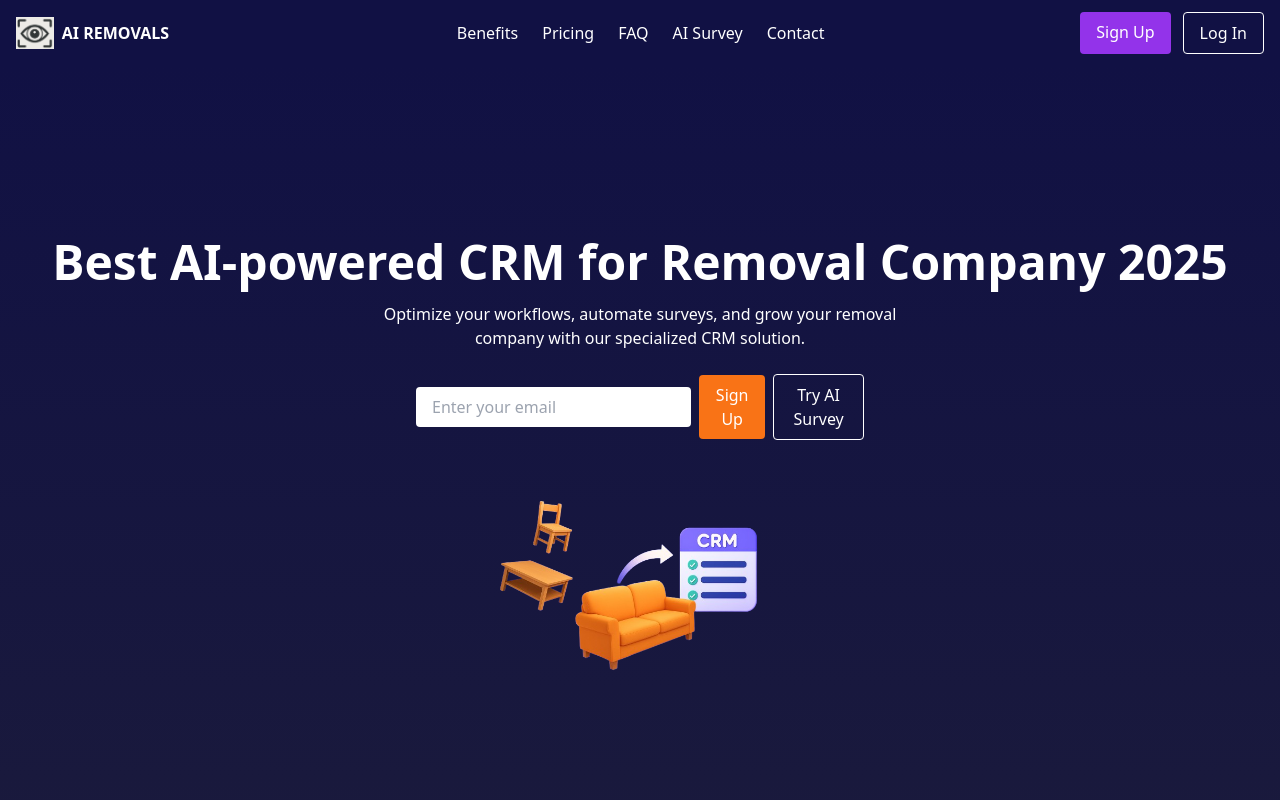
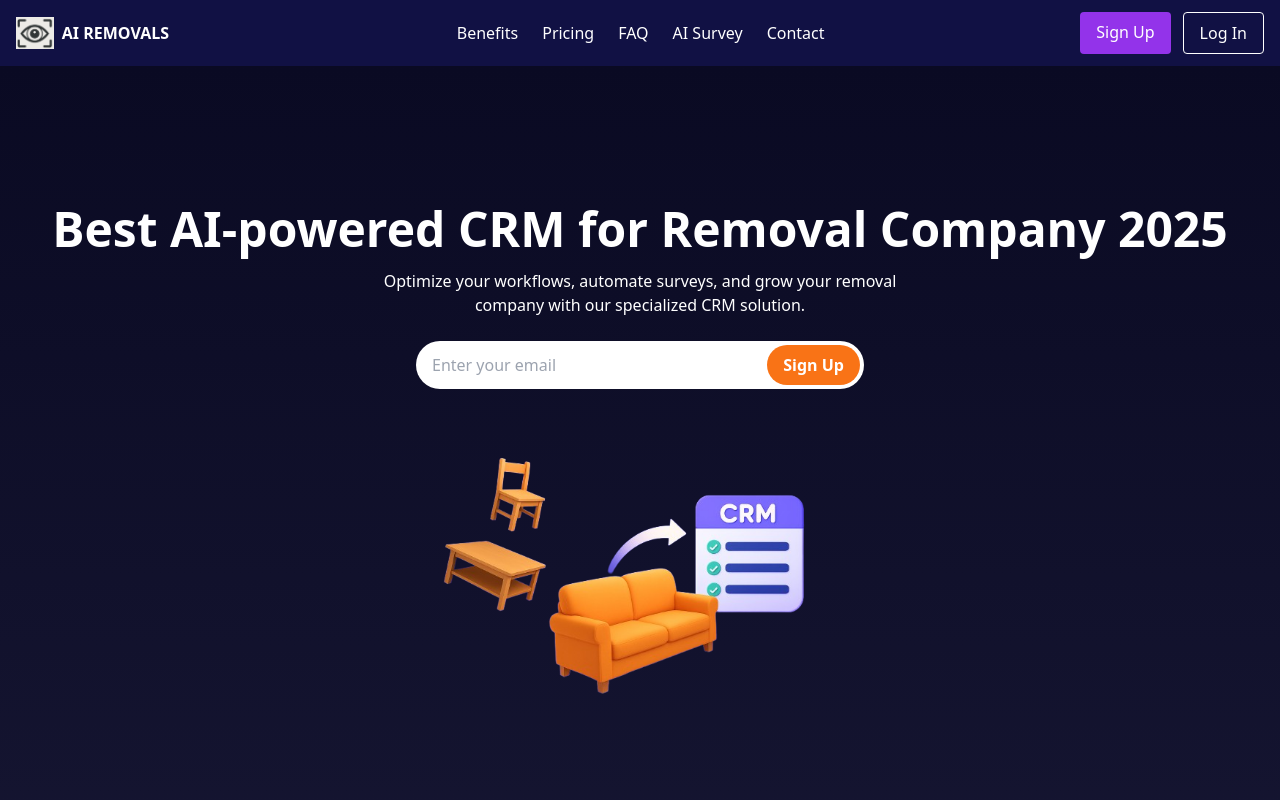
Before and after one commit to Gullmegler/mitt-prosjekt, a React (Create React App) app: page / in a window 1280 px wide. Shown: the top 800 px of the page. Built offline with nearby package versions, Linux system fonts and the light colour scheme.

Commit message:
Update Hero.jsx

```diff
--- a/src/components/Hero.jsx
+++ b/src/components/Hero.jsx
@@ -1,7 +1,7 @@
-import React, { useState } from "react";
+import { useState } from "react";
 import { useNavigate } from "react-router-dom";
 
-export default function Hero() {
+const Hero = () => {
   const [email, setEmail] = useState("");
   const navigate = useNavigate();
 
@@ -11,22 +11,38 @@ export default function Hero() {
   };
 
   return (
-    <section className="flex flex-col justify-center items-center text-center min-h-screen bg-gradient-to-b from-[#111144] to-[#1a1a3c] text-white px-4">
-      <h1 className="text-4xl md:text-5xl font-bold mb-4">Best AI-powered CRM for Removal Company 2025</h1>
-      <p className="max-w-xl mb-6">Optimize your workflows, automate surveys, and grow your removal company with our specialized CRM solution.</p>
-      <form onSubmit={handleSubmit} className="flex flex-col md:flex-row items-center gap-2 mb-6 w-full max-w-md">
+    <section className="min-h-screen flex flex-col justify-center items-center bg-gradient-to-b from-[#0a0a23] to-[#151531] text-white text-center px-4">
+      <h1 className="text-4xl md:text-5xl font-bold mb-4">
+        Best AI-powered CRM for Removal Company 2025
+      </h1>
+      <p className="mb-6 max-w-xl">
+        Optimize your workflows, automate surveys, and grow your removal company with our specialized CRM solution.
+      </p>
+
+      <form onSubmit={handleSubmit} className="relative w-full max-w-md">
         <input
           type="email"
-          placeholder="Enter your email"
           value={email}
           onChange={(e) => setEmail(e.target.value)}
-          className="w-full px-4 py-2 rounded text-black"
+          placeholder="Enter your email"
           required
+          className="w-full py-3 pl-4 pr-28 rounded-full text-black outline-none"
         />
-        <button type="submit" className="bg-orange-500 hover:bg-orange-600 px-4 py-2 rounded text-white">Sign Up</button>
-        <a href="#survey" className="border border-white px-4 py-2 rounded hover:bg-white hover:text-[#111144] transition">Try AI Survey</a>
+        <button
+          type="submit"
+          className="absolute top-1/2 right-1 translate-y-[-50%] bg-orange-500 text-white font-semibold py-2 px-4 rounded-full hover:bg-orange-600 transition"
+        >
+          Sign Up
+        </button>
       </form>
-      <img src="/removals-company.png" alt="CRM Illustration" className="mt-4 w-60 md:w-80" />
+
+      <img
+        src="/removals-company.png"
+        alt="CRM Illustration"
+        className="mt-10 max-w-xs md:max-w-md"
+      />
     </section>
   );
-}
+};
+
+export default Hero;
```
